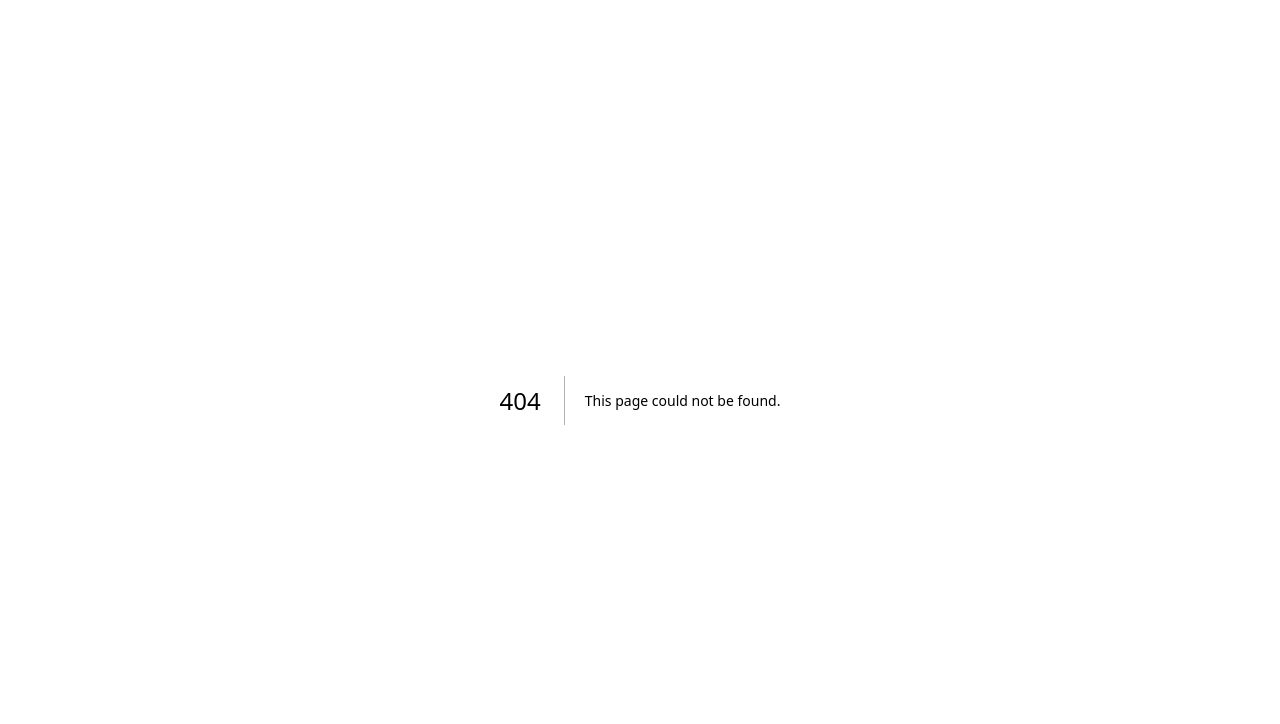
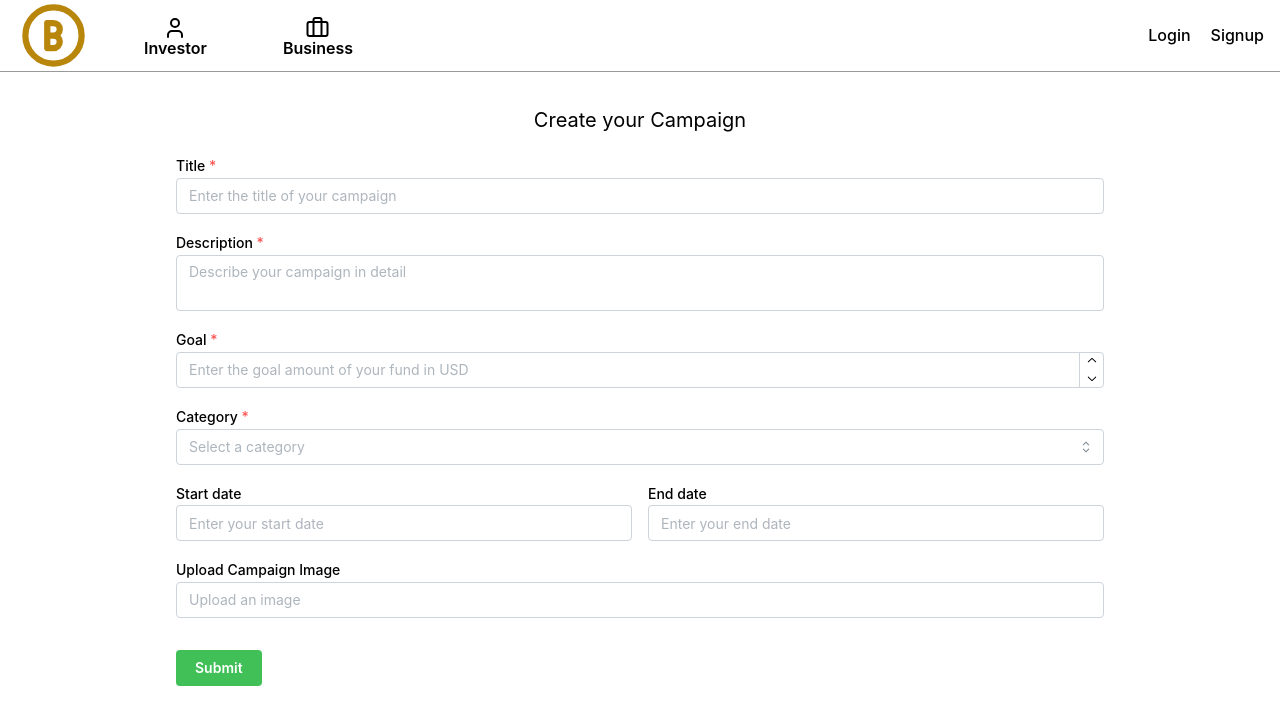
Before and after one commit to B2Dventures/B2Dventures, a Next.js app: page /createFund in a window 1280 px wide. Before the commit this address had no page. Shown: the top 724 px of the page. Built offline with nearby package versions, Linux system fonts and the light colour scheme.

Commit message:
initialize campaign raising page

```diff
--- /dev/null
+++ b/src/app/createFund/page.tsx
@@ -0,0 +1,67 @@
+"use client";
+
+import {Header} from "@/components/Header/Header";
+import { React, useState } from 'react';
+import {DateInput} from '@mantine/dates'
+import { Container, TextInput, Textarea, NumberInput, Select, FileInput, Button, Group, Text, Modal } from '@mantine/core';
+import { DatePicker } from '@mantine/dates';
+
+export default function Home() {
+  const [value, setValue] = useState<Date | null>(null);
+  return (
+  <main>
+    <Header/>
+    <Container size="md" my="xl">
+      <Text align="center" size="xl" weight={700} mb="md">Create your Campaign</Text>
+      <TextInput
+        label="Title"
+        placeholder="Enter the title of your campaign"
+        required
+      />
+      <Textarea
+        label="Description"
+        placeholder="Describe your campaign in detail"
+        minRows={4}
+        required
+        mt="md"
+      />
+      <NumberInput
+        label="Goal"
+        placeholder="Enter the goal amount of your fund in USD"
+        required
+        mt="md"
+      />
+      <Select
+        label="Category"
+        placeholder="Select a category"
+        data={['Technology', 'Health', 'Education', 'Environment']}
+        required
+        mt="md"
+      />
+      <Group mt="md" grow>
+       <DateInput
+          value={value}
+          onChange={setValue}
+          label="Start date"
+          placeholder="Enter your start date"
+       />
+        <DateInput
+          value={value}
+          onChange={setValue}
+          label="End date"
+          placeholder="Enter your end date"
+       />
+      </Group>
+      <FileInput
+        label="Upload Campaign Image"
+        placeholder="Upload an image"
+        accept="image/*"
+        mt="md"
+      />
+      <Group position="center" mt="xl">
+        <Button color="green">Submit</Button>
+      </Group>
+    </Container>
+  </main>
+  );
+}
```
